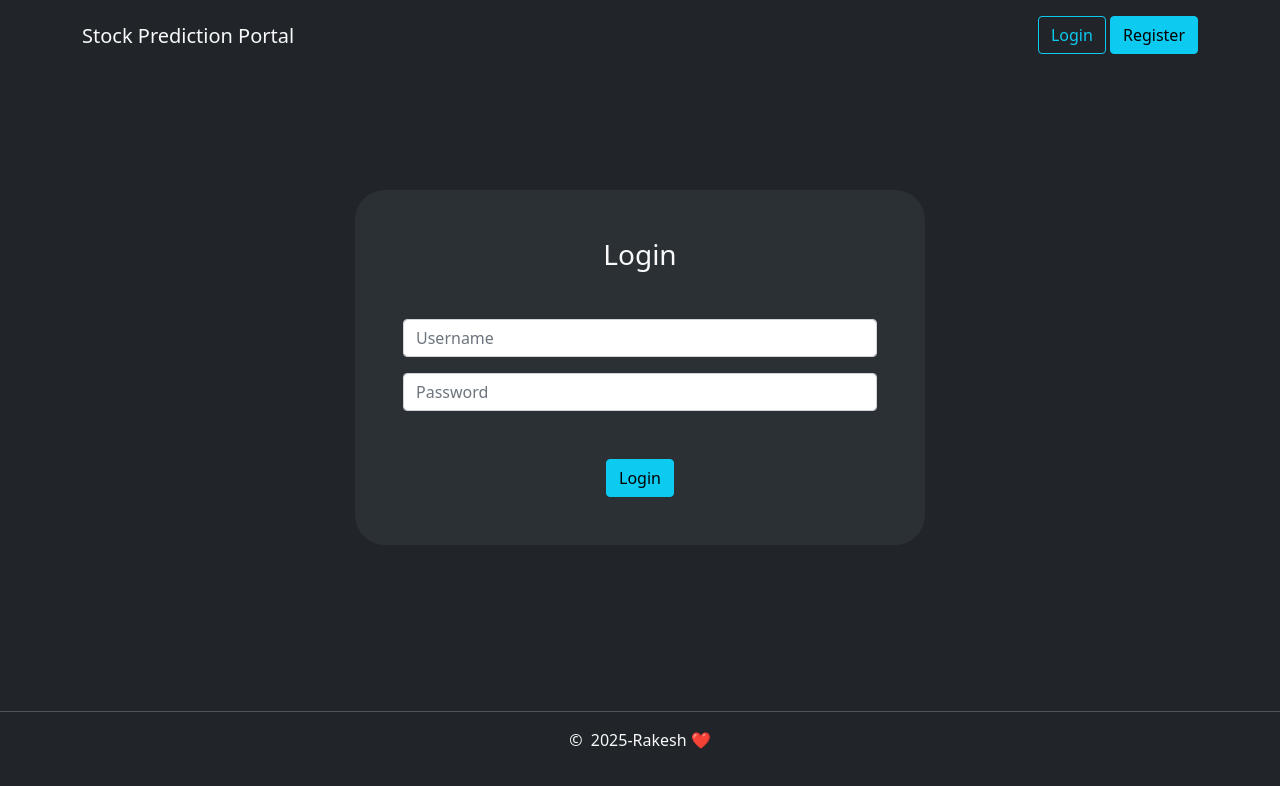
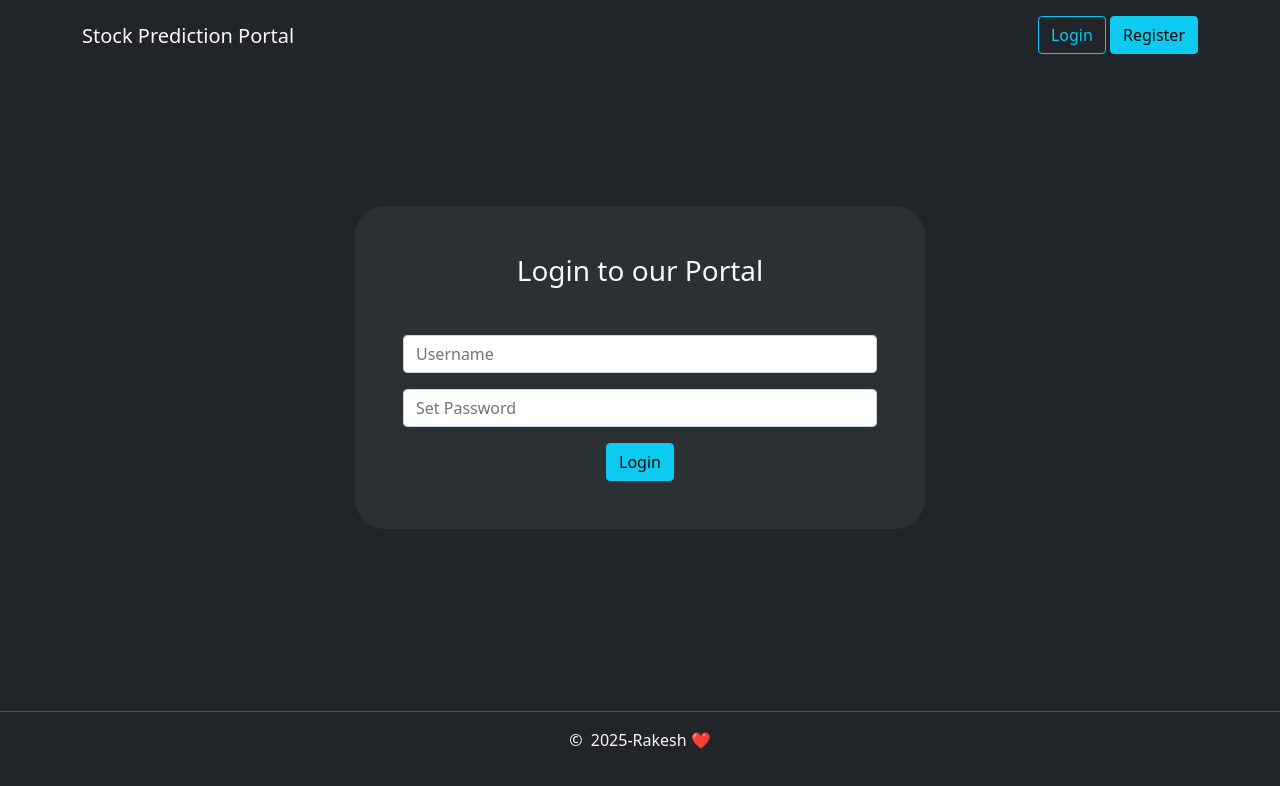
Before and after one commit to hrrakesh/STOCK-PREDICTION-PORTAL, a React (Vite) app in the folder frontend-react/: page /login in a window 1280 px wide. Shown: the top 786 px of the page. Built offline with nearby package versions, Linux system fonts and the light colour scheme.

Commit message:
login -registration logout implemented

```diff
--- a/frontend-react/src/App.jsx
+++ b/frontend-react/src/App.jsx
@@ -6,13 +6,14 @@ import Footer from "./components/Footer"
 import { BrowserRouter, Routes, Route } from "react-router-dom";
 import Register from "./components/Register";
 import Login from "./components/Login";
+import AuthProvider from "./AuthProvider";
 
 function App() {
   return (
     <>
+      <AuthProvider>
         <BrowserRouter>
           <Header />
-
           <Routes>
             <Route path="/" element={<Main />} />
             <Route path="/register" element={<Register />} />
@@ -20,6 +21,7 @@ function App() {
           </Routes>
           <Footer />
         </BrowserRouter>
+      </AuthProvider>
     </>
   );
 }
--- /dev/null
+++ b/frontend-react/src/AuthProvider.jsx
@@ -0,0 +1,17 @@
+import {useState, useContext, createContext} from 'react'
+
+
+const AuthContext = createContext()
+const AuthProvider = ({children}) => {
+    const [isLoggedIn, setIsLoggedIn] = useState(
+        !!localStorage.getItem('accessToken') // to check for true or false
+    )
+  return (
+    <AuthContext value={{isLoggedIn, setIsLoggedIn}} >
+        {children}
+    </AuthContext>
+  )
+}
+
+export default AuthProvider
+export {AuthContext}
--- a/frontend-react/src/components/Header.jsx
+++ b/frontend-react/src/components/Header.jsx
@@ -1,8 +1,20 @@
-import React from 'react'
+import {useContext} from 'react'
 import Button from './Button';
-import { Link } from 'react-router-dom';
+import { Link, useNavigate } from 'react-router-dom';
+import { AuthContext } from '../AuthProvider';
+
 
 const Header = () => {
+
+  const {isLoggedIn, setIsLoggedIn} = useContext(AuthContext)
+  const navigate = useNavigate()
+  const handleLogout = ()=>{
+    localStorage.removeItem('accessToken')
+    localStorage.removeItem('refreshToken')
+    setIsLoggedIn(false)
+    console.log('logged out')
+    navigate('/login')
+  }
   return (
     <>
       <nav className="navbar container pt-3 pb-3 align-items-start">
@@ -10,9 +22,15 @@ const Header = () => {
           Stock Prediction Portal
         </Link>
         <div>
-          <Button text="Login" class="btn-outline-info" url="/login" />
-          &nbsp;
-          <Button text="Register" class="btn-info" url="/register" />
+          {isLoggedIn ? (
+            <button className='btn btn-danger' onClick={handleLogout}>Logout</button>
+          ) : (
+            <>
+              <Button text="Login" class="btn-outline-info" url="/login" />
+              &nbsp;
+              <Button text="Register" class="btn-info" url="/register" />
+            </>
+          )}
         </div>
       </nav>
     </>
--- a/frontend-react/src/components/Login.jsx
+++ b/frontend-react/src/components/Login.jsx
@@ -1,28 +1,102 @@
-import { useState } from "react"
+import { use, useContext, useState } from "react"
 import React  from 'react'
+import { FontAwesomeIcon } from "@fortawesome/react-fontawesome";
+import { faSpinner } from "@fortawesome/free-solid-svg-icons";
+import axios from "axios";
+import {useNavigate} from 'react-router-dom'
+import { AuthContext } from "../AuthProvider";
 
 const Login = () => {
-    const[userName, setUserName] = useState('')
-    const[email, setEmail] = useState('')
-    const[password, setPassword] = useState('')
+    const [formData, setFormData] = useState({
+        username:'',
+        password:'',
+       })
+    const [loading, setLoading] = useState(false)
+    const navigate = useNavigate()
+    const [error, setErrors] = useState('')
+    const {isLoggedIn, setIsLoggedIn} = useContext(AuthContext)
 
+    const handleChange = (e) => {
+      setFormData({
+        ...formData,
+        [e.target.name]: e.target.value,
+      });
+    };
+
+    const handleLogin = async (e)=>{
+         e.preventDefault();
+         setLoading(true)
+        const userData = {
+          username: formData.username,
+          password: formData.password,
+        };
+
+        try{
+        const response = await axios.post("http://127.0.0.1:8000/api/v1/token/", userData)
+        localStorage.setItem('accessToken',response.data.access)
+        localStorage.setItem('refreshToken',response.data.refresh)
+        console.log("Login successful")
+        navigate('/')
+        setIsLoggedIn(true)
+        }catch (error){
+            console.error('Invalid Credentials')
+            setErrors("Invalid Credentials");
+        }finally{
+            setLoading(false)
+        }
+
+    }
 
 
 
   return (
     <div className="container">
             <div className="row justify-content-center">
-                <div className="col-md-6 bg-light-dark p-5">
-                    <h3 className="text-light text-center mb-5">Login</h3>
-                    <form action="">
-                        <input type="text" className='form-control mb-3' placeholder='Username' name=""  />
+              <div className="col-md-6 bg-light-dark p-5">
+                <h3 className="text-light text-center mb-5">Login to our Portal</h3>
+                <form onSubmit={handleLogin}>
+                  <div className="mb-2">
+                    <input
+                      type="text"
+                      className="form-control mb-3"
+                      placeholder="Username"
+                      name="username"
+                      value={formData.username}
+                      onChange={handleChange}
+                    />
 
-                        <input type="password" name="" placeholder='Password'  className="form-control mb-5" />
-                        <button type="submit" className="btn btn-info d-block mx-auto">Login</button>
-                    </form>
-                </div>
+                  </div>
+
+                  <div className="mb-3">
+                    <input
+                      type="password"
+                      name="password"
+                      placeholder="Set Password"
+                      className="form-control mb-2"
+                      value={formData.password}
+                      onChange={handleChange}
+                    />
+                  </div>
+
+                  {error && <div className="text-danger">{error}</div>}
+                  {loading ? (
+                    <button
+                      type="submit"
+                      className="btn btn-danger d-block mx-auto"
+                      disabled
+                    >
+                      <FontAwesomeIcon icon={faSpinner} spin className="me-2" />
+                      Logging In..
+                    </button>
+                  ) : (
+                    <button type="submit" className="btn btn-info d-block mx-auto">
+                      Login
+                    </button>
+                  )}
+                </form>
+              </div>
             </div>
-        </div>
+          </div>
   )
 }
 
```
Lines whose indentation alone changed are shown as unchanged.
